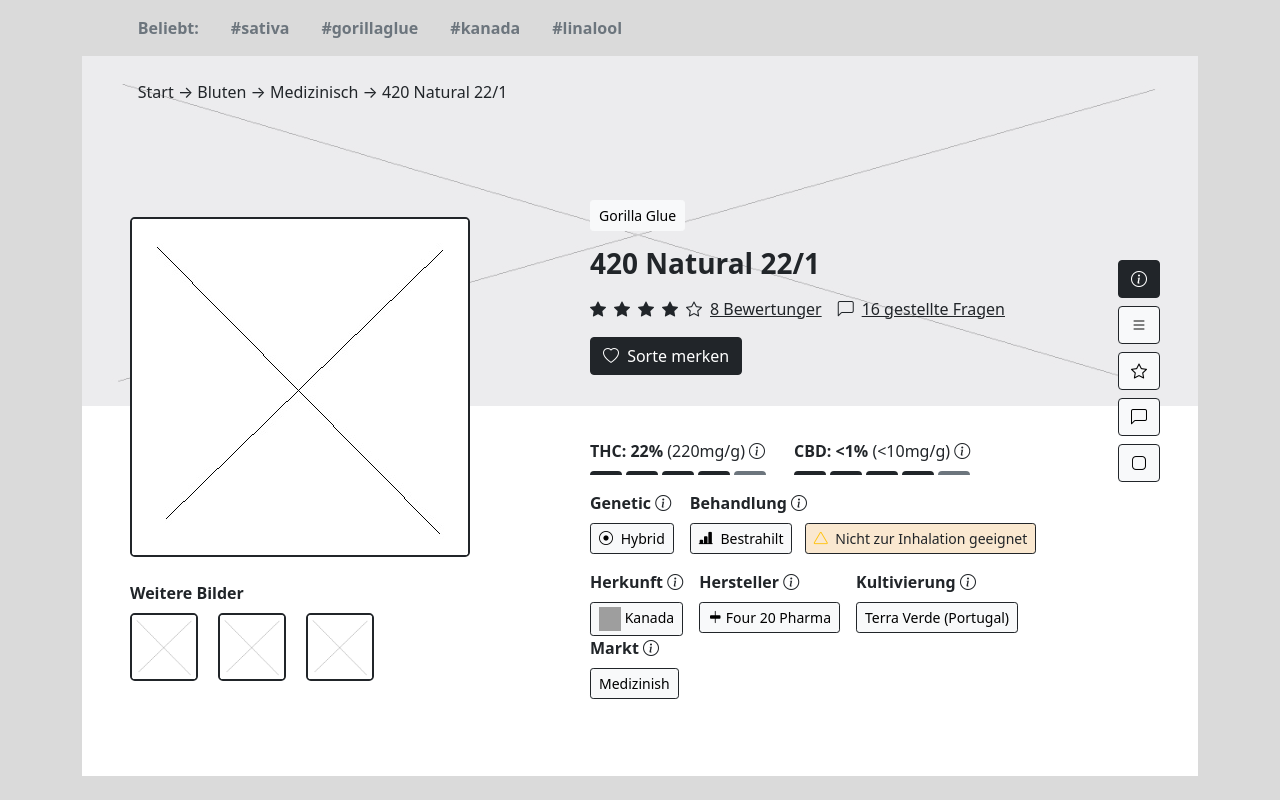
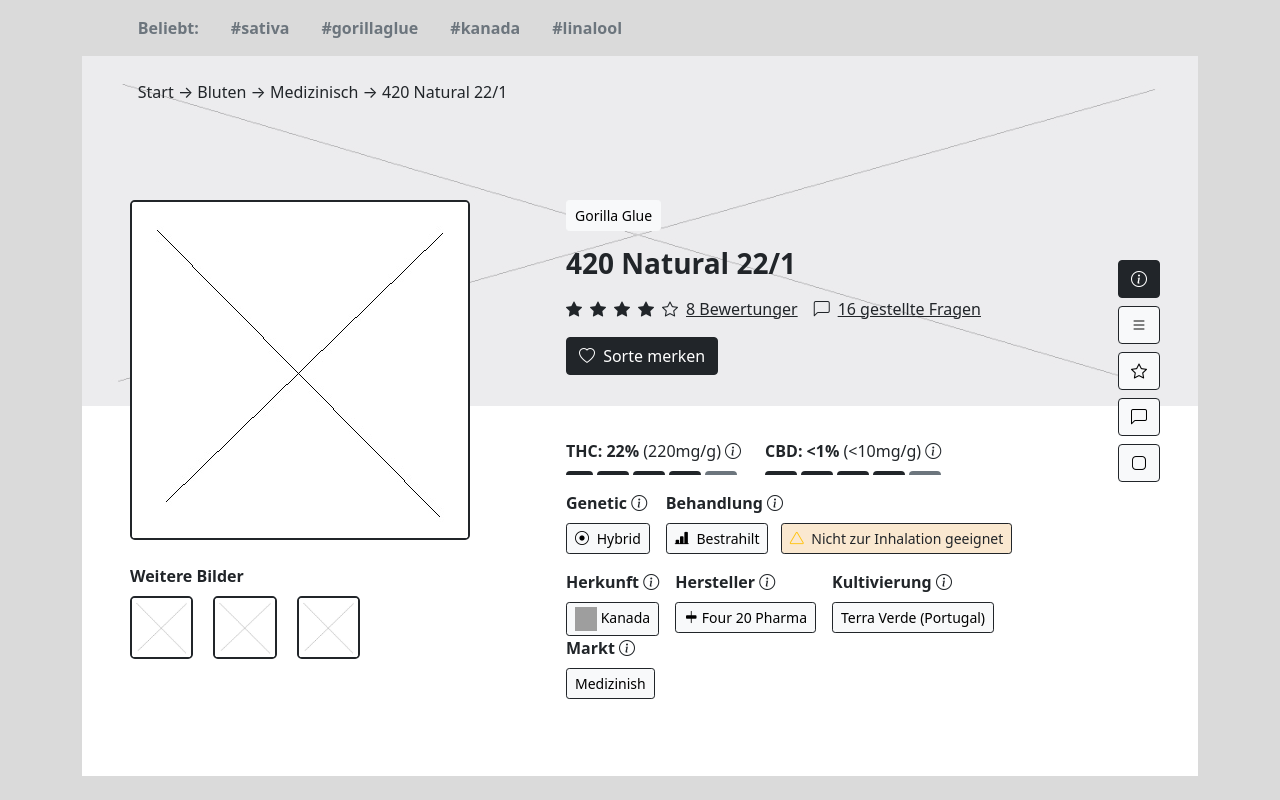
Before and after one commit to M01odoi/miniLayout, a plain HTML site: page index.html in a window 1280 px wide. Drawn offline with nearby package versions, Linux system fonts and the light colour scheme; grey boxes are pictures that could not be loaded; some icons are missing.

Commit message:
updated some div tags

```diff
--- a/index.html
+++ b/index.html
@@ -31,11 +31,14 @@
 
 
     <div class="fw-bolder text-secondary  w-90 d-flex align-self-center">
-        <div class="m-3 ms-0">Beliebt:</div>
-        <div class="m-3">#sativa</div>
-        <div class="m-3">#gorillaglue</div>
-        <div class="m-3">#kanada</div>
-        <div class="m-3">#linalool</div>
+        <ul class="list-group d-flex flex-row">
+            <li class="list-group-default m-3 ms-0">Beliebt:</li>
+            <li class="list-group-default m-3">#sativa</li>
+            <li class="list-group-default m-3">#gorillaglue</li>
+            <li class="list-group-default m-3">#kanada</li>
+            <li class="list-group-default m-3">#linalool</li>
+        </ul>
+
     </div>
     <div class=" item">
         <section class="position-relative  d-flex flex-column">
@@ -44,8 +47,8 @@
                 Start &#8594; Bluten &#8594; Medizinisch &#8594; 420 Natural 22/1
             </div>
         </section>
-        <div class="d-flex row align-items-center flex-nowrap mt-4">
-            <section class="w-340 mt-5 col  align-self-center mx-5">
+        <div class="d-flex row align-items-start flex-nowrap mt-4">
+            <section class="w-340 mt-5 col-3 mx-5">
                 <img class="border border-2 rounded-3 border-dark" src="./background-img.jpg" alt="">
                 <div class="mt-4 mb-2 fw-bolder">Weitere Bilder</div>
                 <div class="w-100">
@@ -54,23 +57,37 @@
                     <img src="./background-img.jpg" class="border border-2 rounded-3 border-dark w-20 me-3" alt="">
                 </div>
             </section>
-            <section class="mt-5 col align-self-start ms-5">
+            <section class="mt-5 col-6 ms-5">
                 <div class="btn btn-sm btn-light  mb-3">Gorilla Glue</div>
                 <h3 class="mb-3 fw-bold">420 Natural 22/1</h3>
                 <div class="mb-3 d-flex">
+                    <ul class="list-group d-flex flex-row">
+                        <li class="list-group-default">
                             <i class="bi bi-star-fill me-2"></i>
+                        </li>
+                        <li class=" list-group-default">
                             <i class="bi bi-star-fill me-2"></i>
+                        </li>
+                        <li class=" list-group-default">
                             <i class="bi bi-star-fill me-2"></i>
+                        </li>
+                        <li class=" list-group-default">
                             <i class="bi bi-star-fill me-2"></i>
+                        </li>
+                        <li class=" list-group-default">
                             <i class="bi bi-star me-2"></i>
-                    <div class="text-decoration-underline me-3">8 Bewertunger</div>
+                        </li>
+                    </ul>
+                    <a href="#" class="text-dark text-decoration-underline me-3">8 Bewertunger</a>
+                    <a href="#" class="text-dark d-flex">
                         <i class="bi bi-chat-left me-2 "></i>
-                    <div class="text-decoration-underline">16 gestellte Fragen</div>
+                        16 gestellte Fragen
+                    </a>
                 </div>
-                <div class="btn btn-dark mb-3">
+                <button class="btn btn-dark mb-3">
                     <i class="bi bi-heart me-1"></i>
                     Sorte merken
-                </div>
+                </button>
                 <div class="mt-5">
                     <div class="d-flex w-100">
                         <div class="d-flex flex-column me-4">
@@ -80,7 +97,7 @@
                             </div>
                             <div>
                                 <ul class="list-group list-group-flush list-group-horizontal mt-2">
-                                    <li class=" rounded list-group-item border-4 border-end-0 border-start-0 border-top  border-bottom-0  border-dark me-1">
+                                    <li class=" rounded list-group-default w-20 border-4 border-end-0 border-start-0 border-top  border-bottom-0  border-dark me-1">
                                     </li>
                                     <li class=" rounded list-group-item border-4 border-end-0 border-start-0 border-top  border-bottom-0  border-dark me-1">
                                     </li>
@@ -193,7 +210,7 @@
                     </div>
                 </div>
             </section>
-            <div class="w-100 d-none d-md-block"></div>
+            <!--            <div class="w-100 d-none d-md-block"></div>-->
         </div>
     </div>
 </div>
--- a/styles.css
+++ b/styles.css
@@ -17,7 +17,7 @@ nav {
 }
 
 .w-340 {
-    width: 340px;
+    width: 340px !important;
 }
 
 .w-540 {
@@ -44,3 +44,6 @@ nav {
 .btn-yellow {
     background: #fae8d0 !important;
 }
+.list-group-default{
+    list-style: none;
+}
```
Lines whose indentation alone changed are shown as unchanged.
